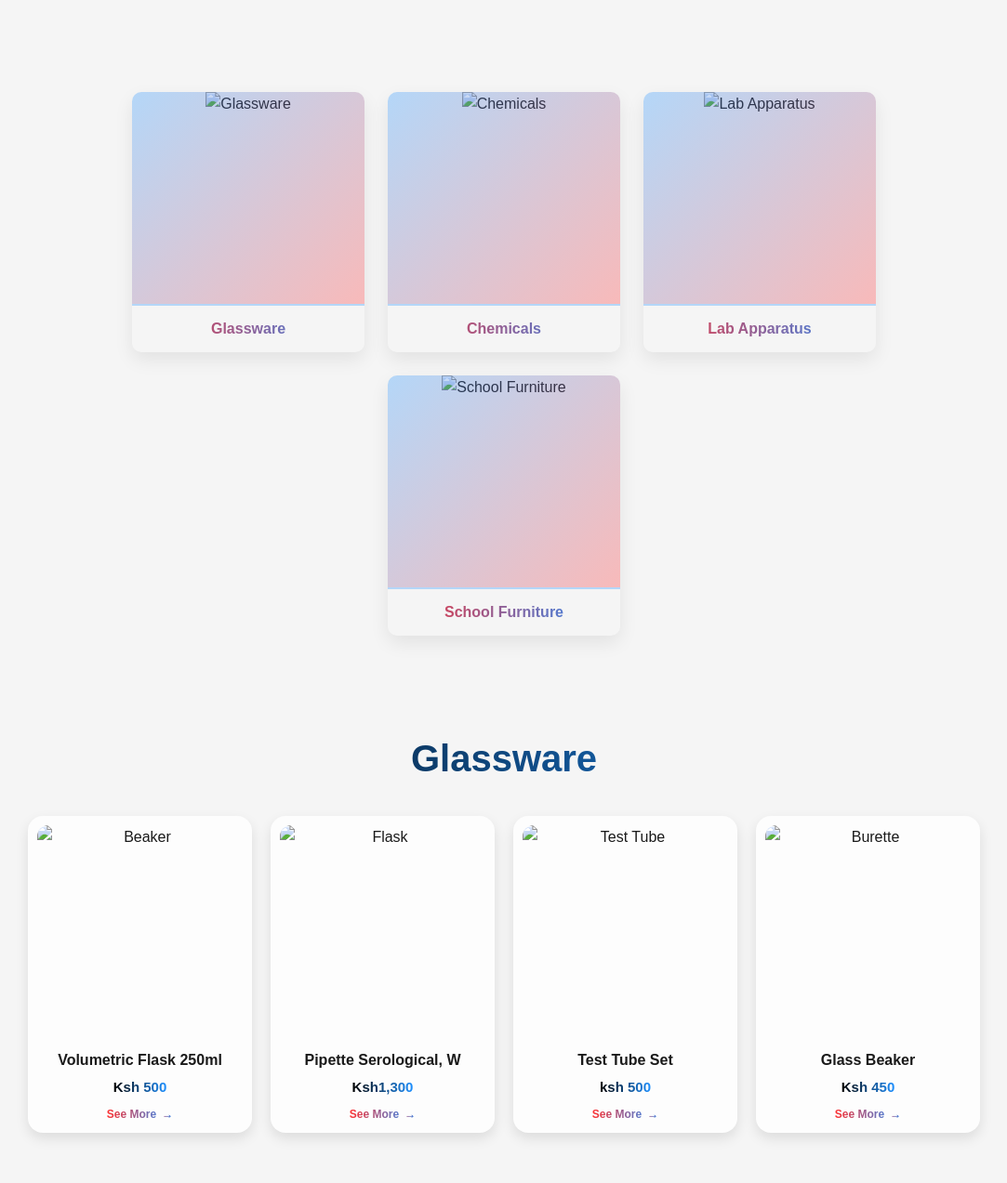
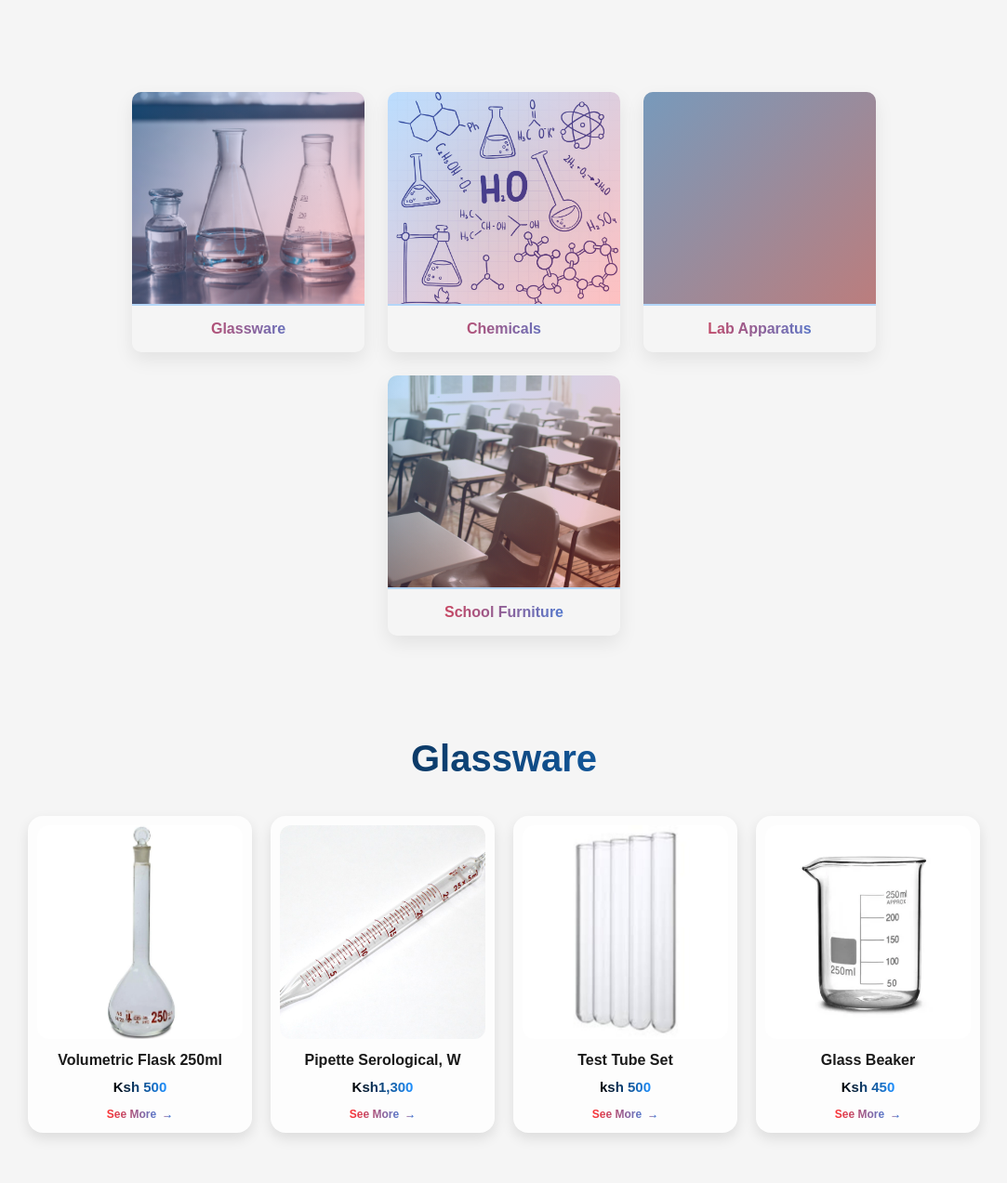
Before and after one commit to wes25439/Wes2, a plain HTML site: page index.html in a window 1280 px wide. Shown: the part 1007-2280 px from the top of the page at 93% size, without its empty margins (98-1181 px from the left). Drawn offline with nearby package versions, Linux system fonts and the light colour scheme; the site is published under a folder, as on GitHub Pages, so addresses that start at the root find nothing.

Commit message:
html edits

```diff
--- a/index.html
+++ b/index.html
@@ -122,28 +122,28 @@
   <div class="category-cards">
     <a href="#about" class="category-card">
       <div class="card-image">
-        <img src="/images/glassware-arrangement-with-solutions.jpg" alt="Glassware">
+        <img src="images/glassware-arrangement-with-solutions.jpg" alt="Glassware">
       </div>
       <h3>Glassware</h3>
     </a>
 
     <a href="#home" class="category-card">
       <div class="card-image">
-        <img src="/images/02.jpg" alt="Chemicals">
+        <img src="images/02.jpg" alt="Chemicals">
       </div>
       <h3>Chemicals</h3>
     </a>
 
     <a href="#services" class="category-card">
       <div class="card-image">
-        <img src="/images/ousa-chea-gKUC4TMhOiY-unsplash.jpg" alt="Lab Apparatus">
+        <img src="images/ousa-chea-gKUC4TMhOiY-unsplash.jpg" alt="Lab Apparatus">
       </div>
       <h3>Lab Apparatus</h3>
     </a>
 
     <a href="#contact" class="category-card">
       <div class="card-image">
-        <img src="/images/mche-lee-PC91Jm1DlWA-unsplash.jpg" alt="School Furniture">
+        <img src="images/mche-lee-PC91Jm1DlWA-unsplash.jpg" alt="School Furniture">
       </div>
       <h3>School Furniture</h3>
     </a>
@@ -155,7 +155,7 @@
 
     <!-- Card 1 -->
     <div class="glassware-card">
-      <img src="/images/s-l1600.webp" alt="Beaker">
+      <img src="images/s-l1600.webp" alt="Beaker">
       <h3>Volumetric Flask 250ml</h3>
       <p class="price">Ksh 500</p>
       <a href="#" class="see-more">
@@ -165,7 +165,7 @@
 
     <!-- Card 2 -->
     <div class="glassware-card">
-      <img src="/images/1226-25050.jpg" alt="Flask">
+      <img src="images/1226-25050.jpg" alt="Flask">
       <h3>Pipette Serological, W</h3>
       <p class="price">Ksh1,300</p>
       <a href="#" class="see-more">
@@ -175,7 +175,7 @@
 
     <!-- Card 3 -->
     <div class="glassware-card">
-      <img src="/images/461-1.jpg" alt="Test Tube">
+      <img src="images/461-1.jpg" alt="Test Tube">
       <h3>Test Tube Set</h3>
       <p class="price">ksh 500</p>
       <a href="#" class="see-more">
@@ -185,7 +185,7 @@
 
     <!-- Card 4 -->
     <div class="glassware-card">
-      <img src="/images/beaker-glass-250ml.webp" alt="Burette">
+      <img src="images/beaker-glass-250ml.webp" alt="Burette">
       <h3>Glass Beaker</h3>
       <p class="price">Ksh 450</p>
       <a href="#" class="see-more">
@@ -202,7 +202,7 @@
 
     <!-- Card 1 -->
     <div class="glassware-card">
-      <img src="/images/MICROSCOPE-FOR-STUDENT.jpg" alt="microscope">
+      <img src="images/MICROSCOPE-FOR-STUDENT.jpg" alt="microscope">
       <h3>Microscope</h3>
       <p class="price">Ksh 9,500</p>
       <a href="#" class="see-more">
@@ -222,7 +222,7 @@
 
     <!-- Card 3 -->
     <div class="glassware-card">
-      <img src="/images/GAS-CARTRIDGE-1536x1536.avif" alt="Test Tube">
+      <img src="images/GAS-CARTRIDGE-1536x1536.avif" alt="Test Tube">
       <h3>Gas Catridge</h3>
       <p class="price">ksh 600</p>
       <a href="#" class="see-more">
@@ -249,7 +249,7 @@
 
     <!-- Card 1 -->
     <div class="glassware-card">
-      <img src="/images/TMP-1024x1024.jpeg" alt="Beaker">
+      <img src="images/TMP-1024x1024.jpeg" alt="Beaker">
       <h3>ALUMINIUM METAL POWDER 500G</h3>
       <p class="price">Ksh 1,000</p>
       <a href="#" class="see-more">
@@ -259,7 +259,7 @@
 
     <!-- Card 2 -->
     <div class="glassware-card">
-      <img src="/images/calcium-carbonate-576x1024.jpeg" alt="Flask">
+      <img src="images/calcium-carbonate-576x1024.jpeg" alt="Flask">
       <h3>COPPER SULPHATE ANHYDROUS EXTRA PURE</h3>
       <p class="price">Ksh1,600</p>
       <a href="#" class="see-more">
@@ -279,7 +279,7 @@
 
     <!-- Card 4 -->
     <div class="glassware-card">
-      <img src="/images/ethanol.webp" alt="Burette">
+      <img src="images/ethanol.webp" alt="Burette">
       <h3>Ethanol</h3>
       <p class="price">Ksh 2,000</p>
       <a href="#" class="see-more">
```
